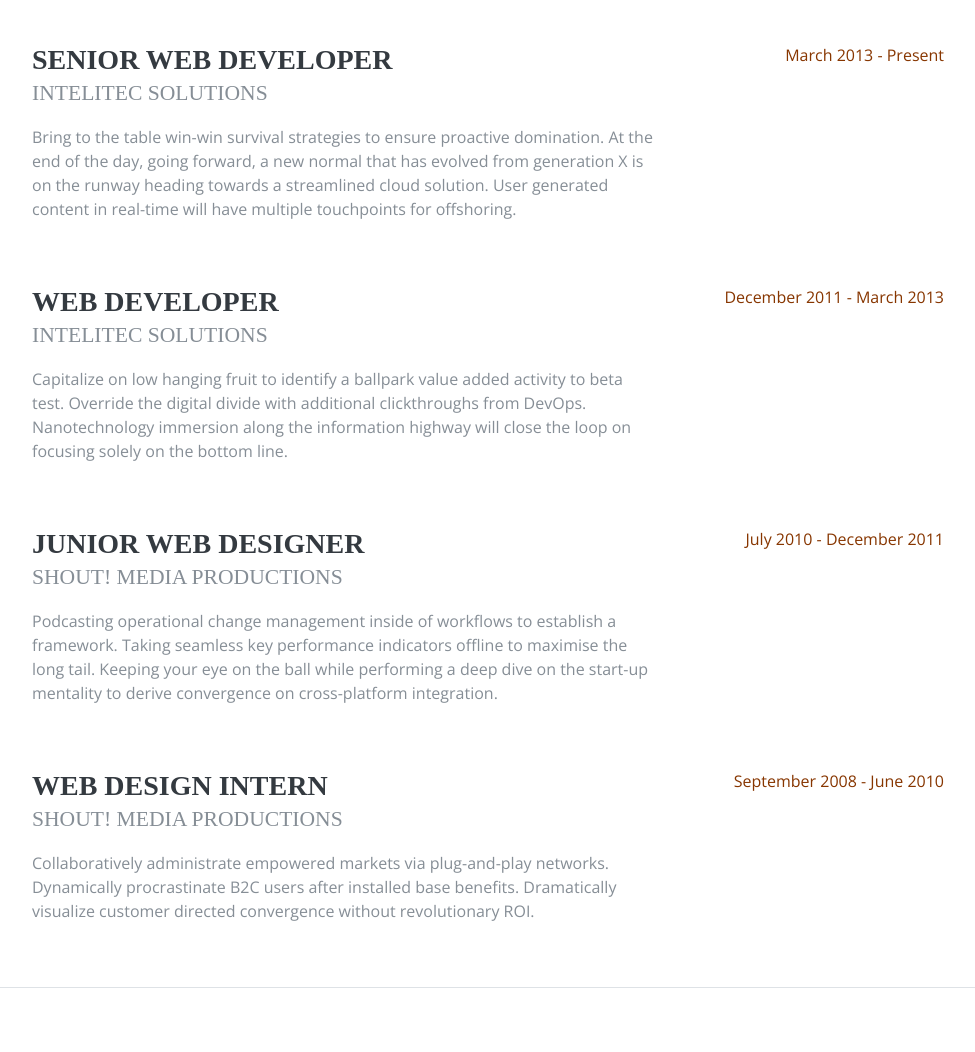
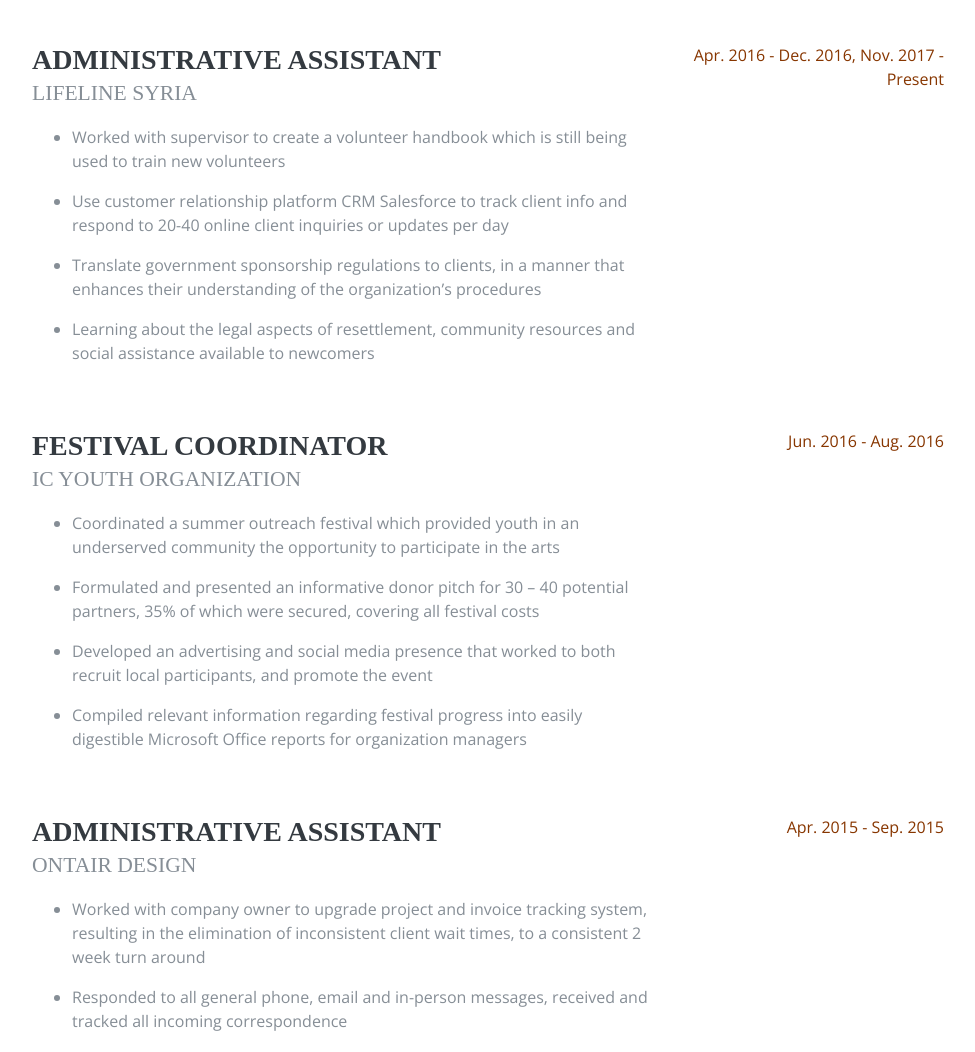
Before and after one commit to pvelasqu/pvelasqu.github.io, a plain HTML site: page index.html in a window 1280 px wide. Shown: the part 920-1972 px from the top of the page, without its empty margins (288-1263 px from the left). Drawn offline with nearby package versions, Linux system fonts and the light colour scheme; a web font is replaced by a local one.

Commit message:
Added basic information about ali

```diff
--- a/index.html
+++ b/index.html
@@ -81,7 +81,7 @@
             <a class="nav-link js-scroll-trigger" href="#awards">Writing Samples</a>
           </li>
           <li class="nav-item">
-            <a class="nav-link" href="http://linkedin.com">
+            <a class="nav-link" href="https://www.linkedin.com/in/alison-solis/">
               <span class="fa-stack fa-lg">
                 <i class="fa fa-circle fa-stack-2x"></i>
                 <i class="fa fa-linkedin fa-stack-1x fa-inverse"></i>
@@ -98,8 +98,8 @@
           <h1 class="mb-0">Alison
             <span class="text-primary">Solis</span>
           </h1>
-          <div class="subheading mb-5">209 St Lucie Drive · Toronto, ON · (416) 997-0590 ·
-            <a href="mailto:name@email.com">Alison@gmail.com</a>
+          <div class="subheading mb-5">Toronto, ON · (416) 997-0590 ·
+            <a href="mailto:name@email.com">alisonmsolis@gmail.com</a>
           </div>
           <p class="mb-5">I am a fancy pants University of Toronto Grad.</p>
         </div>
@@ -111,45 +111,87 @@
 
           <div class="resume-item d-flex flex-column flex-md-row mb-5">
             <div class="resume-content mr-auto">
-              <h3 class="mb-0">Senior Web Developer</h3>
-              <div class="subheading mb-3">Intelitec Solutions</div>
-              <p>Bring to the table win-win survival strategies to ensure proactive domination. At the end of the day, going forward, a new normal that has evolved from generation X is on the runway heading towards a streamlined cloud solution. User generated content in real-time will have multiple touchpoints for offshoring.</p>
+              <h3 class="mb-0">Administrative Assistant</h3>
+              <div class="subheading mb-3">Lifeline Syria</div>
+              <ul>
+                <li>
+                  <p>
+                    Worked with supervisor to create a volunteer handbook which is still being used to train new volunteers
+                  </p>
+                </li>
+                <li>
+                  <p>
+                    Use customer relationship platform CRM Salesforce to track client info and respond to 20-40 online client inquiries or updates per day
+                  </p>
+                </li>
+                <li>
+                  <p>
+                    Translate government sponsorship regulations to clients, in a manner that enhances their understanding of the organization’s procedures
+                  </p>
+                </li>
+                <li>
+                  <p>
+                    Learning about the legal aspects of resettlement, community resources and social assistance available to newcomers
+                  </p>
+                </li>
+              </ul>
             </div>
             <div class="resume-date text-md-right">
-              <span class="text-primary">March 2013 - Present</span>
+              <span class="text-primary">Apr. 2016 - Dec. 2016, Nov. 2017 - Present</span>
             </div>
           </div>
 
           <div class="resume-item d-flex flex-column flex-md-row mb-5">
             <div class="resume-content mr-auto">
-              <h3 class="mb-0">Web Developer</h3>
-              <div class="subheading mb-3">Intelitec Solutions</div>
-              <p>Capitalize on low hanging fruit to identify a ballpark value added activity to beta test. Override the digital divide with additional clickthroughs from DevOps. Nanotechnology immersion along the information highway will close the loop on focusing solely on the bottom line.</p>
+              <h3 class="mb-0">Festival Coordinator</h3>
+              <div class="subheading mb-3">IC Youth Organization</div>
+              <ul>
+                <li>
+                  <p>
+                    Coordinated a summer outreach festival which provided youth in an underserved community the opportunity to participate in the arts
+                  </p>
+                </li>
+                <li>
+                  <p>
+                    Formulated and presented an informative donor pitch for 30 – 40 potential partners, 35% of which were secured, covering all festival costs
+                  </p>
+                </li>
+                <li>
+                  <p>
+                    Developed an advertising and social media presence that worked to both recruit local participants, and promote the event
+                  </p>
+                </li>
+                <li>
+                  <p>
+                    Compiled relevant information regarding festival progress into easily digestible Microsoft Office reports for organization managers
+                  </p>
+                </li>
+              </ul>
             </div>
             <div class="resume-date text-md-right">
-              <span class="text-primary">December 2011 - March 2013</span>
+              <span class="text-primary">Jun. 2016 - Aug. 2016</span>
             </div>
           </div>
 
           <div class="resume-item d-flex flex-column flex-md-row mb-5">
             <div class="resume-content mr-auto">
-              <h3 class="mb-0">Junior Web Designer</h3>
-              <div class="subheading mb-3">Shout! Media Productions</div>
-              <p>Podcasting operational change management inside of workflows to establish a framework. Taking seamless key performance indicators offline to maximise the long tail. Keeping your eye on the ball while performing a deep dive on the start-up mentality to derive convergence on cross-platform integration.</p>
+              <h3 class="mb-0">Administrative Assistant</h3>
+              <div class="subheading mb-3">Ontair Design</div>
+              <ul>
+                <li>
+                  <p>
+                     Worked with company owner to upgrade project and invoice tracking system, resulting in the elimination of inconsistent client wait times, to a consistent 2 week turn around
+                  </p>
+                </li>
+                <li>
+                  <p>
+                    Responded to all general phone, email and in-person messages, received and tracked all incoming correspondence
+                  </p>
+                </li>
+              </ul>
             </div>
             <div class="resume-date text-md-right">
-              <span class="text-primary">July 2010 - December 2011</span>
-            </div>
-          </div>
-
-          <div class="resume-item d-flex flex-column flex-md-row">
-            <div class="resume-content mr-auto">
-              <h3 class="mb-0">Web Design Intern</h3>
-              <div class="subheading mb-3">Shout! Media Productions</div>
-              <p>Collaboratively administrate empowered markets via plug-and-play networks. Dynamically procrastinate B2C users after installed base benefits. Dramatically visualize customer directed convergence without revolutionary ROI.</p>
-            </div>
-            <div class="resume-date text-md-right">
-              <span class="text-primary">September 2008 - June 2010</span>
+              <span class="text-primary">Apr. 2015 - Sep. 2015</span>
             </div>
           </div>
 
@@ -163,24 +205,22 @@
 
           <div class="resume-item d-flex flex-column flex-md-row mb-5">
             <div class="resume-content mr-auto">
-              <h3 class="mb-0">University of Colorado Boulder</h3>
-              <div class="subheading mb-3">Bachelor of Science</div>
-              <div>Computer Science - Web Development Track</div>
-              <p>GPA: 3.23</p>
+              <h3 class="mb-0">University of Toronto</h3>
+              <div class="subheading mb-3">Honours Bachelor of Arts</div>
+              <div>Specialization in Political Science and Minor in French Studies</div>
             </div>
             <div class="resume-date text-md-right">
-              <span class="text-primary">August 2006 - May 2010</span>
+              <span class="text-primary">2012 - 2017</span>
             </div>
           </div>
 
           <div class="resume-item d-flex flex-column flex-md-row">
             <div class="resume-content mr-auto">
-              <h3 class="mb-0">James Buchanan High School</h3>
-              <div class="subheading mb-3">Technology Magnet Program</div>
-              <p>GPA: 3.56</p>
+              <h3 class="mb-0">University of Toronto - School of Continuing Studies</h3>
+              <div class="subheading mb-3">Actively pursuing Certified Associate in Project Management (CAPM) designation</div>
             </div>
             <div class="resume-date text-md-right">
-              <span class="text-primary">August 2002 - May 2006</span>
+              <span class="text-primary">2018 - 2019</span>
             </div>
           </div>
 
```
